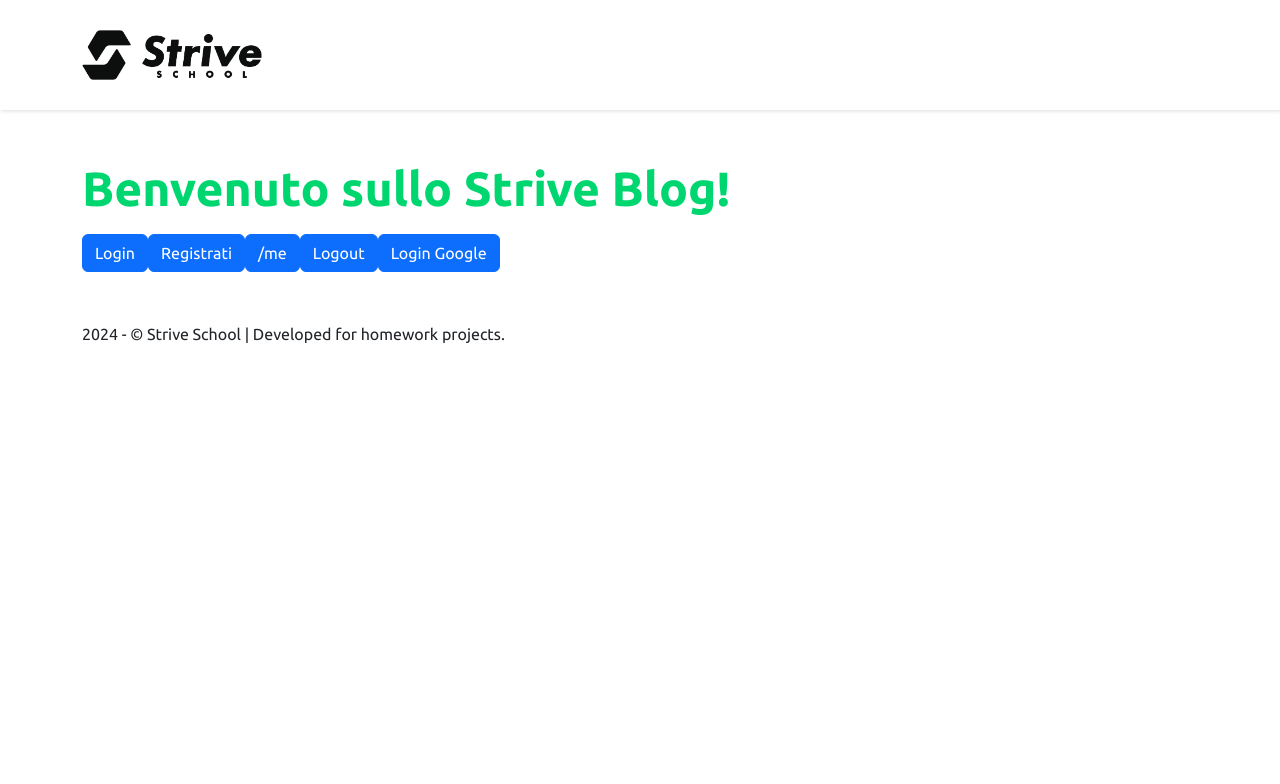
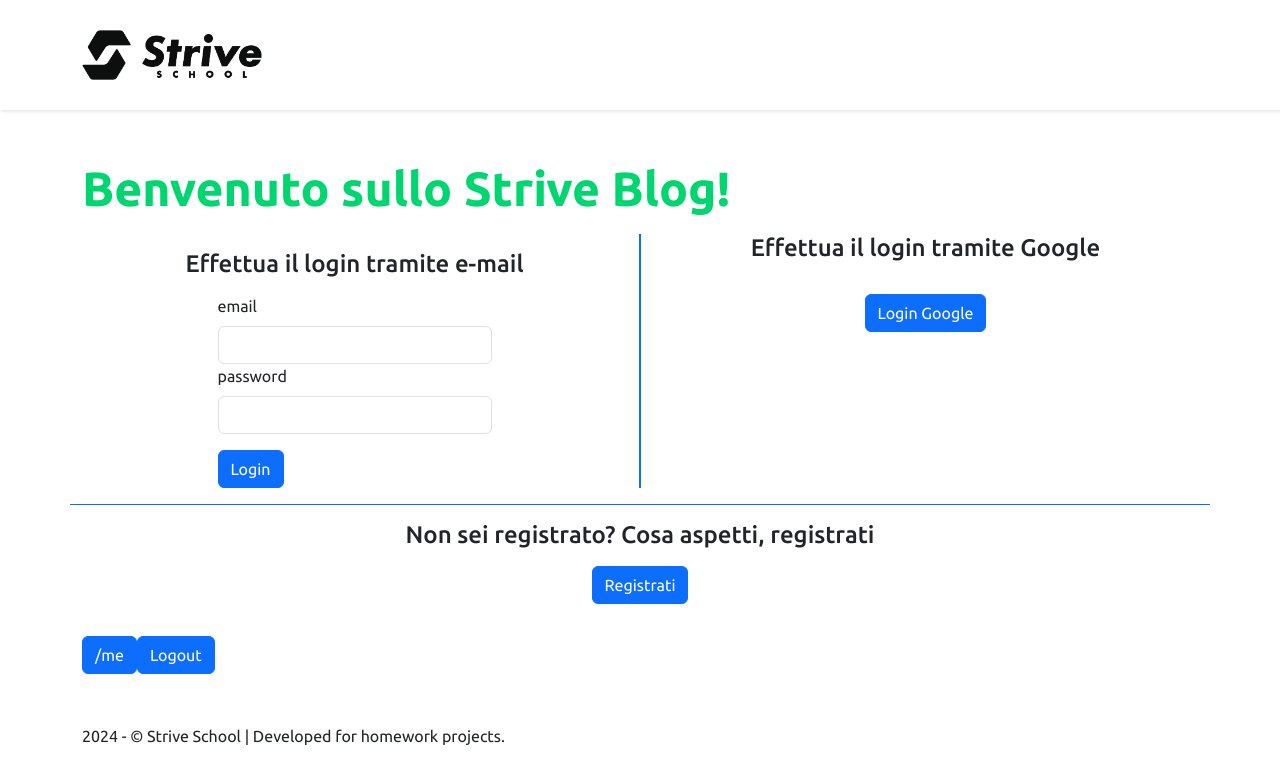
Before and after one commit to mirko-mc/StriveBlog, a React (Create React App) app in the folder frontend/: page / in a window 1280 px wide. Shown: the top 784 px of the page. Built offline with nearby package versions, Linux system fonts and the light colour scheme.

Commit message:
ATWORK FRONTEND refactoring styling home.jsx

```diff
--- a/frontend/src/views/home/Home.jsx
+++ b/frontend/src/views/home/Home.jsx
@@ -1,5 +1,5 @@
 import React, { useContext, useEffect, useState } from "react";
-import { Button, Container, Form, Modal, Row } from "react-bootstrap";
+import { Button, Col, Container, Form, Modal, Row } from "react-bootstrap";
 import BlogList from "../../components/blog/blog-list/BlogList";
 import "./styles.css";
 import {
@@ -129,13 +129,53 @@
       {AllBlogPosts?.data && Token && (
         <BlogList BlogPostsToRender={AllBlogPosts?.data} />
       )}
+      <Row>
+        <Col md={6} className="d-flex flex-column align-items-center mb-3 border border-primary border-top-0 border-bottom-0 border-start-0">
+          <h4 className="my-3">Effettua il login tramite e-mail</h4>
+          <Form onSubmit={handleLoginSubmit}>
+            <Form.Group className="mb-3 justify-content-center">
+              <Form.Label>email</Form.Label>
+              <Form.Control
+                type="email"
+                name="email"
+                onChange={HandleChange}
+              ></Form.Control>
+              <Form.Label>password</Form.Label>
+              <Form.Control
+              // ??? nascondere la password nella barra degli indirizzi
+                type="password"
+                name="password"
+                onChange={HandleChange}
+              ></Form.Control>
+            </Form.Group>
+            <Button type="submit" variant="primary">
+              Login
+            </Button>
+          </Form>
+        </Col>
+
+
+        <Col md={6} className="d-flex flex-column align-items-center mb-3 border border-primary border-top-0 border-end-0 border-bottom-0">
+          <h4 className="mb-3">Effettua il login tramite Google</h4>
+          <Button
+            as="a"
+            href="http://localhost:5000/login-google"
+            variant="primary"
+            className="my-3"
+          >
+            Login Google
+          </Button>
+        </Col>
+
+
+        <Col md={12} className="d-flex flex-column align-items-center mb-3 border border-primary border-end-0 border-bottom-0 border-start-0">
+          <h4 className="my-3">Non sei registrato? Cosa aspetti, registrati</h4>
+          <Button variant="primary" className="mb-3" onClick={() => SetShowRegister(true)}>
+            Registrati
+          </Button>
+        </Col>
+      </Row>
       <div>
-        <Button variant="primary" onClick={() => SetShowLogin(true)}>
-          Login
-        </Button>
-        <Button variant="primary" onClick={() => SetShowRegister(true)}>
-          Registrati
-        </Button>
         <Button as={Link} to={"/me"} variant="primary">
           /me
         </Button>
@@ -145,47 +185,8 @@
         >
           Logout
         </Button>
-        <Button
-          as="a"
-          href="http://localhost:5000/login-google"
-          variant="primary"
-        >
-          Login Google
-        </Button>
       </div>
 
-      <Modal show={ShowLogin} onHide={handleClose}>
-        <Modal.Header closeButton>
-          <Modal.Title>LOGIN</Modal.Title>
-        </Modal.Header>
-        <Modal.Body>
-          <Form>
-            <Form.Group>
-              <Form.Label>email</Form.Label>
-              <Form.Control
-                type="text"
-                // type="email"
-                name="email"
-                onChange={HandleChange}
-              ></Form.Control>
-              <Form.Label>password</Form.Label>
-              <Form.Control
-                type="password"
-                name="password"
-                onChange={HandleChange}
-              ></Form.Control>
-            </Form.Group>
-          </Form>
-        </Modal.Body>
-        <Modal.Footer>
-          <Button variant="secondary" onClick={handleClose}>
-            Close
-          </Button>
-          <Button variant="primary" onClick={handleLoginSubmit}>
-            Login
-          </Button>
-        </Modal.Footer>
-      </Modal>
 
       <Modal show={ShowRegister} onHide={handleClose}>
         <Modal.Header closeButton>
```
